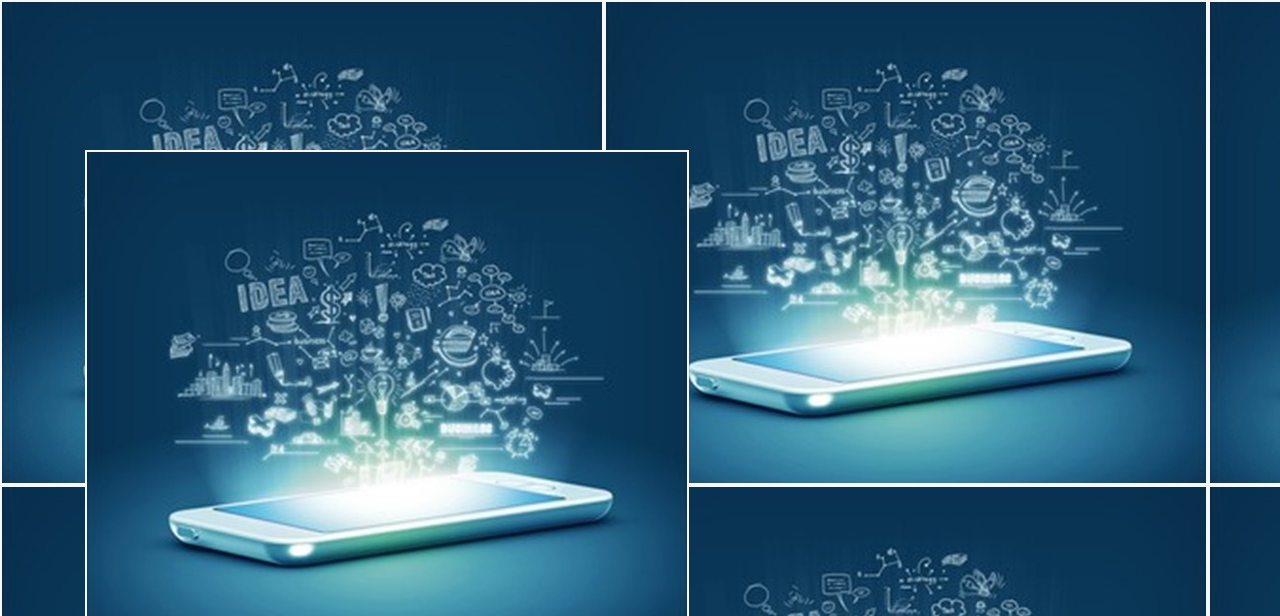
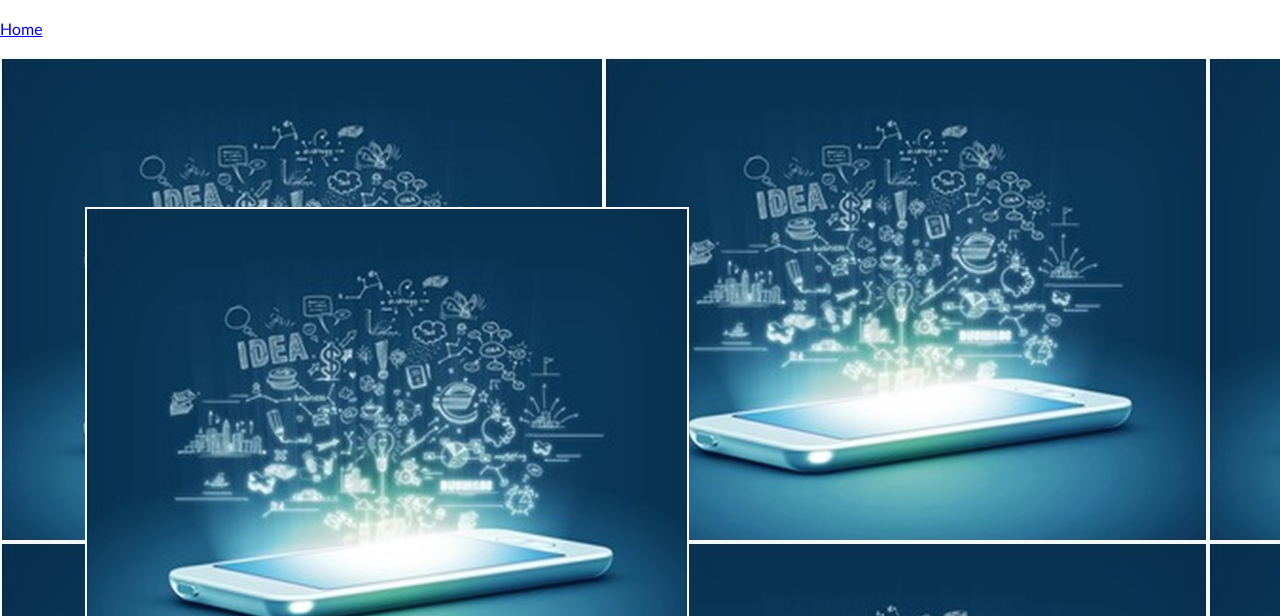
Before and after one commit to KDeepika-brs/CaseStudy, a plain HTML site: page index.html in a window 1280 px wide. Shown: the top 616 px of the page. Drawn offline with Linux system fonts and the light colour scheme; files whose address does not match are found by name.

Commit message:
Update index.html

```diff
--- a/index.html
+++ b/index.html
@@ -23,6 +23,11 @@
 <body>
     <!-- header start -->
     <header>
+        <br>
+        <ul class="breadcrumb">
+            <li class="breadcrumb-item"> <a href="https://kdeepika-brs.github.io/Online-Portfolio/">
+                    Home </a></li>
+        </ul><br>
         <section class="header">
             <div class="container">
                 <img src="ph.jpeg" />
```
